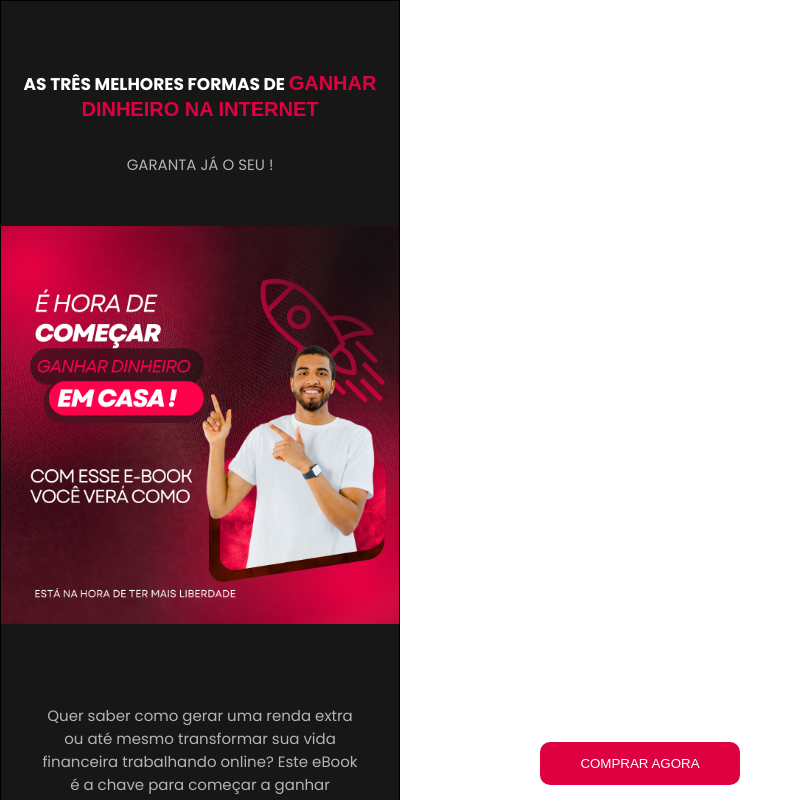
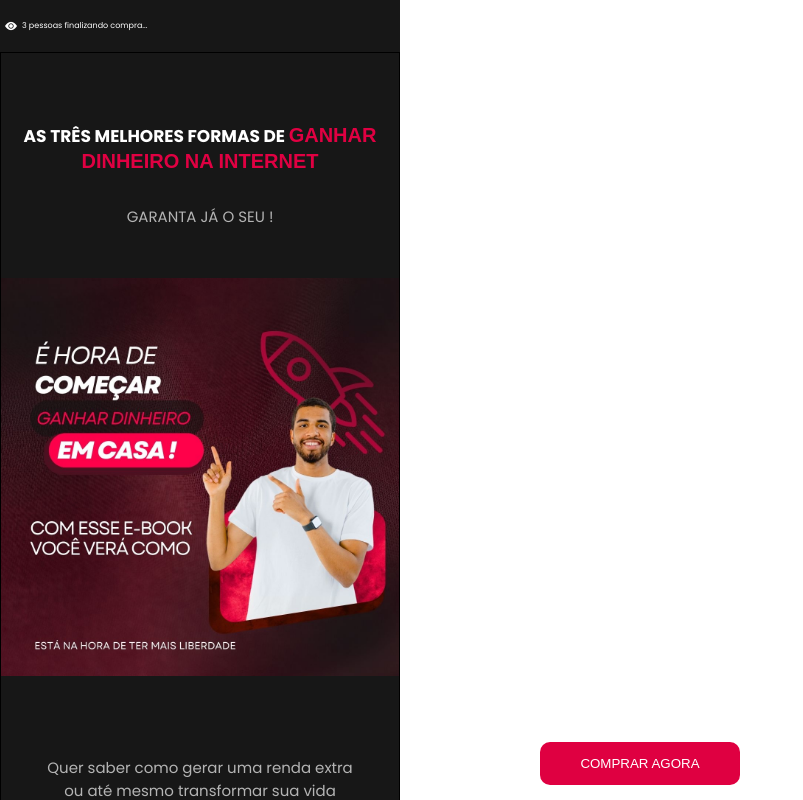
Before and after one commit to fabiohenridev/LP, a React (Vite) app in the folder guiasuplemento/: page / in a window 1280 px wide. Shown: the top 800 px of the page, without its empty margins (0-803 px from the left). Built offline with nearby package versions, Linux system fonts and the light colour scheme.

Commit message:
update-site

```diff
--- a/guiasuplemento/index.html
+++ b/guiasuplemento/index.html
@@ -5,6 +5,8 @@
     <link rel="icon" type="image/svg+xml" href="/vite.svg" />
     <meta name="viewport" content="width=device-width, initial-scale=1.0" />
     <title>Vite + React</title>
+
+    <link rel="stylesheet" href="https://cdn.jsdelivr.net/npm/bootstrap-icons@1.11.3/font/bootstrap-icons.min.css">
 
    <!-- Meta Pixel Code -->
 <script>
@@ -21,6 +23,7 @@
   </script>
   <noscript></noscript>
   <!-- End Meta Pixel Code -->
+
   </head>
   <body>
     <div id="root"></div>
--- a/guiasuplemento/src/App.jsx
+++ b/guiasuplemento/src/App.jsx
@@ -3,6 +3,7 @@ import Head from './Componentes/Head';
 import Button from './Componentes/Button';
 import './App.css'
 import Footer from './Componentes/Footer';
+
 
 
 function App() {
--- a/guiasuplemento/src/Componentes/Head.css
+++ b/guiasuplemento/src/Componentes/Head.css
@@ -15,6 +15,29 @@ color: white;
     color: #E00042;
     font-size: 20px;
 }
+
+.Eye{
+    color: rgb(255, 255, 255);
+    margin: 5px;
+    font-size: 12px;
+
+}
+
+.DivEye{
+    display: flex;
+ background-color: rgb(23, 23, 23);
+ align-items: center;
+}
+
+.DivEye p{
+
+    font-size: 8px;
+    color: white;
+   position: relative;
+   right: 20px;
+}
+
+
 
 .Head{
     border: 1px solid black;
--- a/guiasuplemento/src/Componentes/Head.jsx
+++ b/guiasuplemento/src/Componentes/Head.jsx
@@ -1,32 +1,93 @@
+import { useState, useEffect } from 'react';
 import './Head.css';
 
 export default function Head() {
+    const [corOlho, setCorOlho] = useState('Red'); // Estado para controlar a cor
+    const [view, setView] = useState(5);
+
+
+   setTimeout(()=>{
+
+     setView(3);
+
+   },4000)
+
+
+
+
+
+
+    // Alterna a cor a cada 2 segundos
+    useEffect(() => {
+        const interval = setInterval(() => {
+            setCorOlho((prevCor) => (prevCor === 'Red' ? 'white' : 'Red'));
+        }, 500);
+
+        // Limpa o intervalo ao desmontar o componente
+        return () => clearInterval(interval);
+    }, []);
+
     return (
         <div>
+
+            <div className='DivEye'>
+
+                <i
+                    id='Eye'
+                    className='bi bi-eye-fill Eye'
+                    style={{ color: corOlho }}
+                ></i>
+                <p>{view} pessoas finalizando compra...</p>
+
+            </div>
             <div className='Head'>
-                <h1>AS TRÊS MELHORES FORMAS DE <span className='Internet'>GANHAR DINHEIRO NA INTERNET</span></h1>
+
+
+
+
+
+                <h1>
+                    AS TRÊS MELHORES FORMAS DE{' '}
+                    <span className='Internet'>GANHAR DINHEIRO NA INTERNET</span>
+                </h1>
                 <p>GARANTA JÁ O SEU !</p>
                 <div className='img'>
-                    <img src="/MonneyOn.png" alt=''></img>
+                    <img src='/PhotoAtt.jpg' alt='' />
                 </div>
                 <div className='texto'>
-                    <p>Quer saber como gerar uma renda extra ou até mesmo transformar sua vida financeira trabalhando online? Este eBook é a chave para começar a ganhar dinheiro pela internet de maneira prática, sem precisar sair de casa!</p>
+                    <p>
+                        Quer saber como gerar uma renda extra ou até mesmo transformar sua vida
+                        financeira trabalhando online? Este eBook é a chave para começar a ganhar
+                        dinheiro pela internet de maneira prática, sem precisar sair de casa!
+                    </p>
                 </div>
                 <h2>Por que este eBook é perfeito para você?</h2>
-                <p>Fácil de Seguir: Métodos claros, diretos e fáceis de aplicar.<br /><br />
-                    Sem Complicação: Não precisa de habilidades técnicas avançadas para começar.<br /><br />
-                    Estratégias Comprovadas: As três formas mais rentáveis e eficazes para começar a ganhar dinheiro agora.<br /><br />
-                    Liberdade de Trabalho: Aprenda como montar um fluxo de trabalho online e ganhar no seu tempo.
+                <p>
+                    Fácil de Seguir: Métodos claros, diretos e fáceis de aplicar.<br />
+                    <br />
+                    Sem Complicação: Não precisa de habilidades técnicas avançadas para começar.
+                    <br />
+                    <br />
+                    Estratégias Comprovadas: As três formas mais rentáveis e eficazes para começar
+                    a ganhar dinheiro agora.<br />
+                    <br />
+                    Liberdade de Trabalho: Aprenda como montar um fluxo de trabalho online e ganhar
+                    no seu tempo.
                 </p>
                 <h2 className='tolearn'>O QUE VOCÊ VAI APRENDER?</h2>
-                <p>As três formas mais rentáveis de ganhar dinheiro online.<br /><br />
-                    Como começar em cada uma das formas com pouco ou nenhum investimento inicial.<br /><br />
-                    Ferramentas essenciais para ter sucesso em cada método.<br /><br />
-                    Dicas práticas e truques para maximizar os seus ganhos rapidamente.<br /><br />
+                <p>
+                    As três formas mais rentáveis de ganhar dinheiro online.<br />
+                    <br />
+                    Como começar em cada uma das formas com pouco ou nenhum investimento inicial.
+                    <br />
+                    <br />
+                    Ferramentas essenciais para ter sucesso em cada método.<br />
+                    <br />
+                    Dicas práticas e truques para maximizar os seus ganhos rapidamente.<br />
+                    <br />
                 </p>
-                <img className='Decolar' src='/Decolar.png'></img>
-
+                <img className='Decolar' src='/Decolar.png' alt='' />
             </div>
         </div>
-    )
+    );
 }
```
Also changed, not shown: guiasuplemento/public/PhotoAtt.jpg (added).
